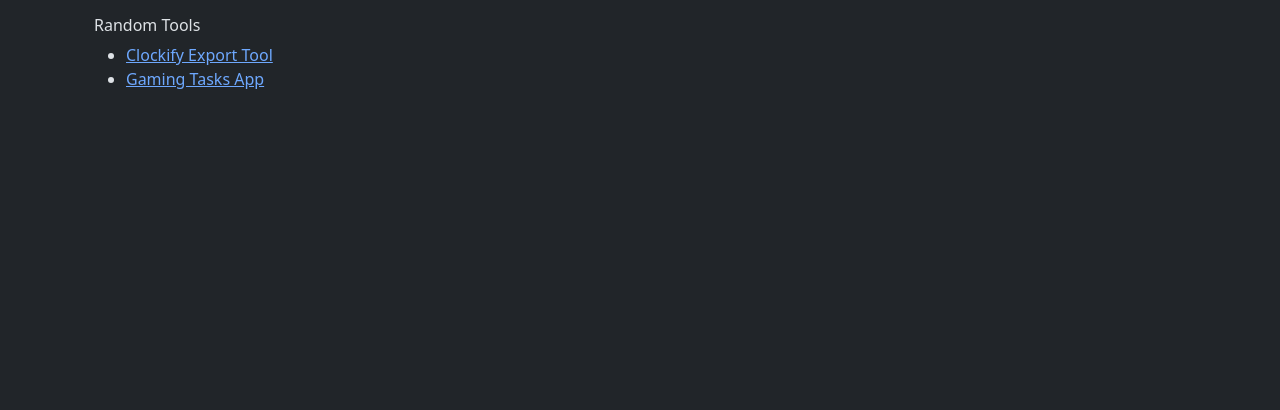
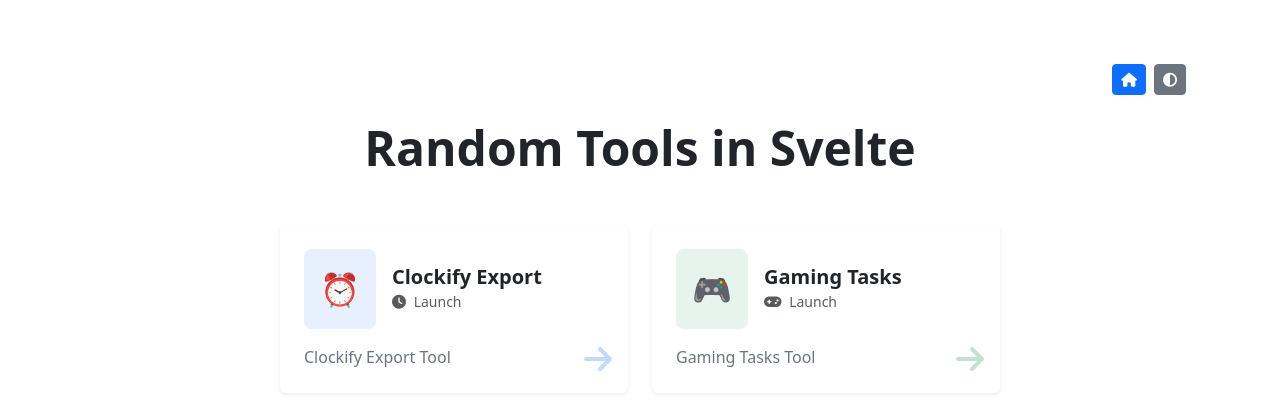
Before and after one commit to mtrojahn/mtrojahn, a SvelteKit app: page / in a window 1280 px wide. Shown: the top 410 px of the page. Built offline with nearby package versions, Linux system fonts and the light colour scheme.

Commit message:
add button bar to tool pages for improved navigation

```diff
--- a/src/routes/+page.svelte
+++ b/src/routes/+page.svelte
@@ -1,11 +1,97 @@
 <script>
 	import { base } from "$app/paths"
+	import ButtonBar from "$lib/components/ButtonBar.svelte"
+
+	const tools = [
+		{
+			href: `${base}/clockify-export/main`,
+			title: "Clockify Export",
+			description: "Clockify Export Tool",
+			icon: "fa-clock",
+			color: "primary",
+			emoji: "⏰"
+		},
+		{
+			href: `${base}/gaming-tasks-app/main`,
+			title: "Gaming Tasks",
+			description: "Gaming Tasks Tool",
+			icon: "fa-gamepad",
+			color: "success",
+			emoji: "🎮"
+		}
+	]
 </script>
 
-<div class="container">
-	<h6>Random Tools</h6>
-	<ul>
-		<li><a href="{base}/clockify-export/main">Clockify Export Tool</a></li>
-		<li><a href="{base}/gaming-tasks-app/main">Gaming Tasks App</a></li>
-	</ul>
+<div class="container py-5">
+	<div class="d-flex justify-content-end mb-4">
+		<ButtonBar />
+	</div>
+	<div class="text-center mb-5">
+		<h1 class="display-5 fw-bold mb-2">Random Tools in Svelte</h1>
+	</div>
+
+	<div class="row g-4 justify-content-center">
+		{#each tools as tool}
+			<div class="col-md-5 col-lg-4">
+				<a href={tool.href} class="text-decoration-none">
+					<div class="card h-100 shadow-sm border-0 tool-card position-relative overflow-hidden">
+						<div class="card-body p-4">
+							<div class="d-flex align-items-center mb-3">
+								<div class="icon-wrapper bg-{tool.color} bg-opacity-10 rounded-3 p-3 me-3">
+									<span class="fs-2">{tool.emoji}</span>
+								</div>
+								<div>
+									<h5 class="card-title mb-0 fw-bold">{tool.title}</h5>
+									<small class="text-muted">
+										<i class="fa {tool.icon} me-1"></i>
+										Launch
+									</small>
+								</div>
+							</div>
+							<p class="card-text text-secondary mb-0">{tool.description}</p>
+						</div>
+						<div class="card-arrow position-absolute end-0 bottom-0 p-3 opacity-25">
+							<i class="fa fa-arrow-right fa-2x text-{tool.color}"></i>
+						</div>
+						<div class="hover-indicator position-absolute start-0 top-0 h-100 bg-{tool.color}" style="width: 4px;">
+						</div>
+					</div>
+				</a>
+			</div>
+		{/each}
+	</div>
 </div>
+
+<style>
+	.tool-card {
+		transition: all 0.2s ease;
+	}
+
+	.tool-card:hover {
+		transform: translateY(-4px);
+		box-shadow: 0 1rem 2rem rgba(0, 0, 0, 0.1) !important;
+	}
+
+	.tool-card:hover .card-arrow {
+		opacity: 1;
+		transform: translateX(4px);
+		transition: all 0.2s ease;
+	}
+
+	.icon-wrapper {
+		transition: transform 0.2s ease;
+	}
+
+	.tool-card:hover .icon-wrapper {
+		transform: scale(1.1);
+	}
+
+	.hover-indicator {
+		transform: scaleY(0);
+		transition: transform 0.2s ease;
+	}
+
+	.tool-card:hover .hover-indicator {
+		transform: scaleY(1);
+	}
+</style>
```
Also changed, not shown: src/routes/clockify-export/+layout.svelte (+9 -3 lines), src/routes/gaming-tasks-app/+layout.svelte (+9 -3 lines).
